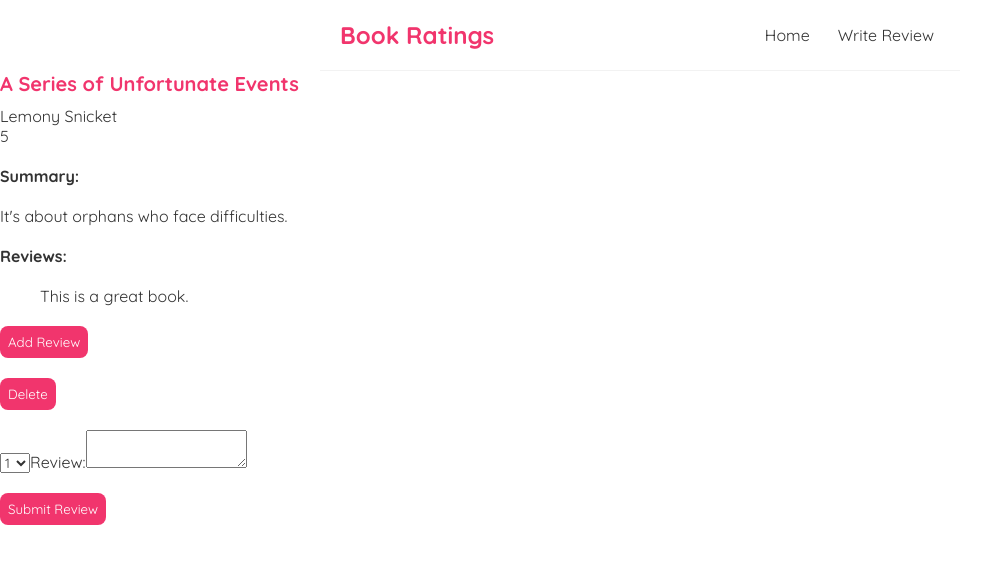
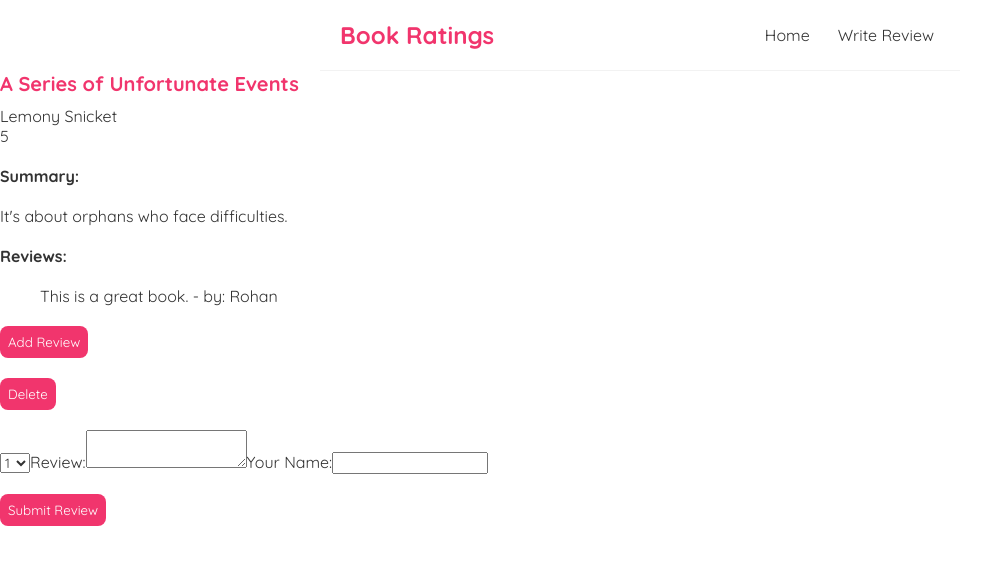
Before and after one commit to RohanNankani/React-Book-Blog, a React (Create React App) app: page /book-detail/1 in a window 1280 px wide. Both pictures are taken after a click on the button "Add Review". Shown: the top 564 px of the page, without its empty margins (0-997 px from the left). Built offline with nearby package versions, Linux system fonts and the light colour scheme; data requests are answered from the project's data file.

Commit message:
Add individual contributor's name

```diff
--- a/data/db.json
+++ b/data/db.json
@@ -1,6 +1,9 @@
 {
   "books": [
     {
+      "contributor": [
+        "Rohan"
+      ],
       "title": "A Series of Unfortunate Events",
       "author": "Lemony Snicket",
       "rating": 5,
@@ -10,17 +13,6 @@
       ],
       "totalNumReviews": 1,
       "id": 1
-    },
-    {
-      "title": "IT",
-      "author": "Stephen King",
-      "rating": "4",
-      "summary": "About a clown.",
-      "review": [
-        "It was decent."
-      ],
-      "totalNumReviews": 1,
-      "id": 2
     }
   ]
 }
--- a/src/AddReview.js
+++ b/src/AddReview.js
@@ -4,6 +4,7 @@
 const AddReview = () => {
     const[title, setTitle] = useState('');
     const [author, setAuthor] = useState('');
+    const [contributor, setContributor] = useState('');
     const [rating, setRating] = useState('');
     const[summary, setSummary] = useState('');
     const[review, setReview] = useState('');
@@ -13,7 +14,7 @@
     const handleSubmit = (e) => {
         e.preventDefault();
         const totalNumReviews = 1
-        const book = {title, author, rating, summary, review:[review], totalNumReviews};
+        const book = {contributor:[contributor], title, author, rating, summary, review:[review], totalNumReviews};
 
         setIsPending(true);
 
@@ -69,6 +70,13 @@
                     value = {review}
                     onChange={(e) => setReview(e.target.value)}
                 ></textarea>
+                <label>Your Name:</label>
+                <input
+                    type="text"
+                    required
+                    value={contributor}
+                    onChange={(e) => setContributor(e.target.value)}
+                />
                 {!isPending && <button>Add Blog</button>}
                 {isPending && <button disabled>Adding Blog...</button>}
             </form>
--- a/src/BookDetail.js
+++ b/src/BookDetail.js
@@ -5,6 +5,7 @@
 const BookDetails = () => {
     const [newRating, setNewRating] = useState(1);
     const[newReview, setNewReview] = useState('');
+    const[newContributor, setNewContributor] = useState('');
     const[Pending, setPending] = useState('');
     const[additionalReview, setAdditionalReview] = useState(false);
 
@@ -36,10 +37,11 @@
 
         // compute new review
         book.review.push(newReview)
+        book.contributor.push(newContributor)
 
 
         // const book = {title, author, averageRating, summary, updatedReview};
-        const book2 = {title: book.title, author: book.author, rating: averageRating, summary: book.summary, review: book.review, totalNumReviews};
+        const book2 = {title: book.title, author: book.author, rating: averageRating, summary: book.summary, review: book.review, totalNumReviews, contributor: book.contributor};
 
         setPending(true);
 
@@ -55,7 +57,7 @@
     }
 
     const addReview = () => {
-        setAdditionalReview(true)
+        setAdditionalReview(!additionalReview)
     }
 
     return (
@@ -70,7 +72,7 @@
                 <div><b>Summary:</b></div>
                 <div>{book.summary}</div>
                 <div><b>Reviews: </b></div>
-                <div>{book.review.map(review => <div><ul>{review}</ul></div>)}</div>
+                <div>{book.review.map((review, idx) => <div><ul>{review + "\t\t\t - by: " + book.contributor[idx]}</ul></div>)}</div>
                 <div><button onClick={addReview}>Add Review</button></div>
                 <div><button onClick={handleClick}>Delete</button></div>
                 {additionalReview && (
@@ -92,6 +94,13 @@
                             value = {newReview}
                             onChange={(e) => setNewReview(e.target.value)}
                         ></textarea>
+                        <label>Your Name:</label>
+                        <input
+                            type="text"
+                            required
+                            value={newContributor}
+                            onChange={(e) => setNewContributor(e.target.value)}
+                        />
                     </form>
                     <div><button onClick={submitReview}>Submit Review</button></div>
                     {Pending && <button disabled>Adding Review...</button>}
```
